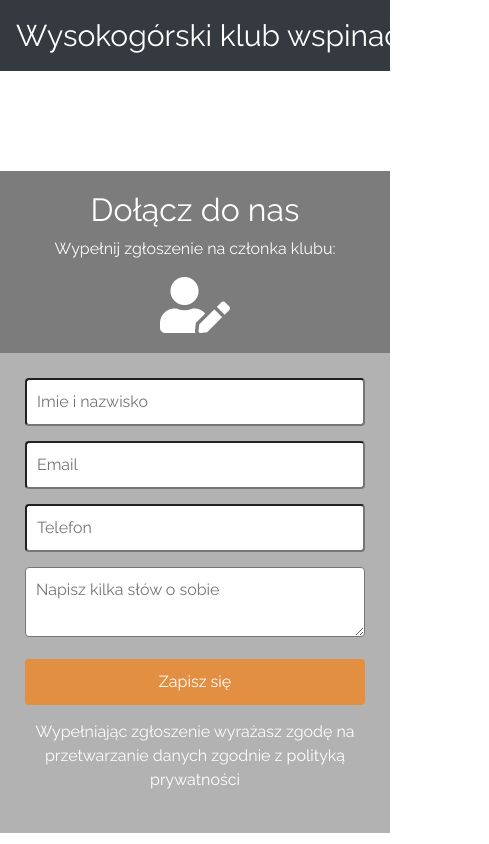
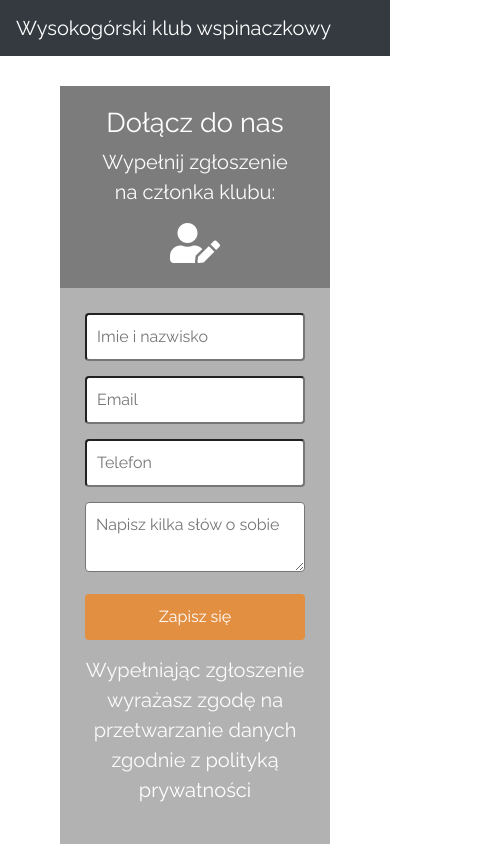
Before and after one commit to platypuswithoutk/bootstrap-project, a plain HTML site: page index.html in a window 390 px wide. Shown: the top 844 px of the page, 489 px wide, since content can reach past the window. Drawn offline with nearby package versions, Linux system fonts and the light colour scheme.

Commit message:
responsive navbar

```diff
--- /dev/null
+++ b/css/responsive.css
@@ -0,0 +1,42 @@
+@media screen and (max-width: 570px) {
+    .navbar-brand {
+        font-size: 30px;
+    }
+
+    .container {
+        padding : 30px;
+    }
+
+    .row {
+        padding: 0px 30px;
+        font-size: 25px;
+    }
+
+    h2 {
+        font-size: 1.7rem;
+    }
+
+    p {
+        font-size: 20px;
+    }
+
+    .join-us form .fas {
+        font-size: 2.5rem;
+    }
+
+    .blockquote p {
+        padding-top: 0px;
+    }
+}
+
+@media screen and (max-width: 492px) {
+    .navbar-brand {
+        font-size: 25px;
+    }
+}
+
+@media screen and (max-width: 416px) {
+    .navbar-brand {
+        font-size: 20px;
+    }
+}
--- a/index.html
+++ b/index.html
@@ -11,6 +11,7 @@
     <!-- Fontawesome -->
     <link rel="stylesheet" href="https://cdnjs.cloudflare.com/ajax/libs/font-awesome/5.11.2/css/all.css" integrity="sha256-46qynGAkLSFpVbEBog43gvNhfrOj+BmwXdxFgVK/Kvc=" crossorigin="anonymous" />
     <link rel="stylesheet" href="css/style.css">
+    <link rel="stylesheet" href="css/responsive.css">
     <title>Bootstarp project</title>
 </head>
 <body>
```
